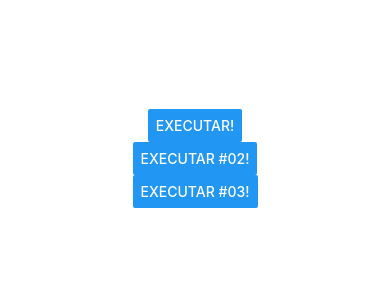
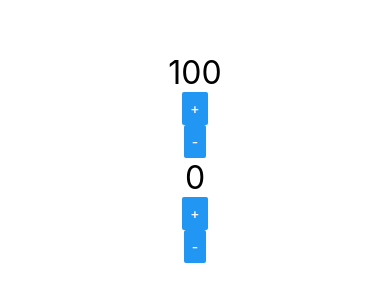
Before and after one commit to leticia-rodrigues2/Reac-native-udemy, a React Native app in the folder exercicios/: screen / in a window 390 px wide. Shown: the part 264-566 px from the top of the page. Built offline with nearby package versions, Linux system fonts and the light colour scheme.

Commit message:
Componente com Estado (useState)aula 29

```diff
--- a/exercicios/src/App.js
+++ b/exercicios/src/App.js
@@ -1,7 +1,9 @@
 import { PATTERNLIKE_TYPES, whileStatement } from "@babel/types"
 import React from "react"
 import {View,StyleSheet} from 'react-native'
-import Botao from "../Botao"
+
+import Contador from "./components/Contador"
+//import Botao from "../Botao"
 //import Titulo from "./components/Titulo"
 //import Ale from './components/Aleatorio'
 //import MinMax from './components/MinMax'
@@ -11,8 +13,10 @@
 export default () =>
 (
   <View style = {style.App}>
-    <Botao/>
-  {/* <Titulo principal = "CADASTRO PRODUTO"
+  <Contador inicial={100} passo={10}/>
+  <Contador/>
+   {/* <Botao/>
+   <Titulo principal = "CADASTRO PRODUTO"
       segundario="Tela de cadastro do produto"/>
     <Ale min ={7} max={50}/>
      <MinMax max={20}  min ={3}/>
--- /dev/null
+++ b/exercicios/src/components/Contador.js
@@ -0,0 +1,21 @@
+import React , { useState } from "react";
+import {Text , Button} from 'react-native'
+import Estilo from "./estilo";
+
+export default ({ inicial =0 , passo = 1}) => {
+  const [numero, setNumero] = useState(inicial)
+
+
+  const inc = () => setNumero (numero + passo)
+  const dec = () => setNumero (numero -passo)
+
+  return (
+    <>
+        <Text style={Estilo.txtG}>{numero}</Text>
+        <Button title="+" onPress={inc}/>
+        <Button title="-" onPress={dec}/>
+
+
+    </>
+  )
+}
```
